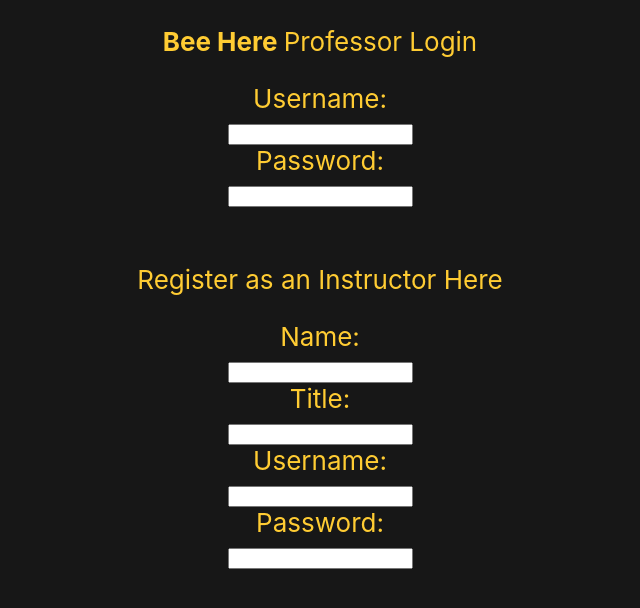
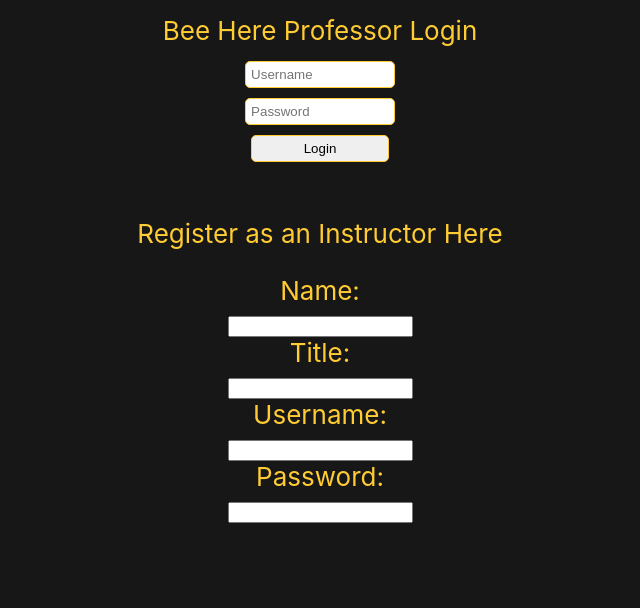
Before and after one commit to cmolder/headcount-web, a React (Create React App) app: page / in a window 1280 px wide. Shown: the top 608 px of the page, without its empty margins (320-960 px from the left). Built offline with nearby package versions, Linux system fonts and the light colour scheme.

Commit message:
Login element and Token redux store added

```diff
--- a/package.json
+++ b/package.json
@@ -5,7 +5,10 @@
   "dependencies": {
     "react": "^16.11.0",
     "react-dom": "^16.11.0",
-    "react-scripts": "3.2.0"
+    "react-redux": "^7.1.3",
+    "react-scripts": "3.2.0",
+    "redux": "^4.0.4",
+    "redux-logger": "^3.0.6"
   },
   "scripts": {
     "start": "react-scripts start",
--- a/src/containers/App.jsx
+++ b/src/containers/App.jsx
@@ -1,10 +1,10 @@
 import React from "react";
-//import logo from "./logo.svg";
+import Login from './Login';
 import "../styles/App.css";
 
 function App() {
-  var login = 0; //turns to one when succesful login
-  var active = 0; //activates when class activates
+  let login  = false; //turns to true when succesful login
+  var active = false; //activates when class activates
 
   /*
   var username;
@@ -19,7 +19,7 @@
   if (login && active) {
 	return (
 	  <div className="App">
-        <header className="App-header">
+		<div className="App-header">
 		  <p>
 			Mark that you're here in "class name" by opening the <b>Bee Here</b>{" "}
 			app and typing in this class code
@@ -27,14 +27,14 @@
 		  <h1> </h1>
 		  <p> </p>
 		  <button type="button">End Attendance</button>
-        </header>
+		</div>
 	  </div>
 	);
   }
   if (login && !active) {
 	return (
 	  <div className="App">
-        <header className="App-header">
+		<div className="App-header">
 		  <p>Hello "put professor name here", activate your class below</p>
 		  <select>
 			<option value="volvo">Volvo</option>
@@ -60,26 +60,15 @@
 		  <br></br>
 		  <p>Get all attendence data:</p>
 		  <button>Download Form</button>
-        </header>
+		</div>
 	  </div>
 	);
   }
   if (!login) {
 	return (
 	  <div className="App" align="left">
-        <header className="App-header">
-          <p>
-            <b>Bee Here </b>Professor Login
-          </p>
-          <form id="login">
-            Username:<br></br>
-            <input type="text" name="username"></input>
-            <br></br>
-            Password:<br></br>
-            <input type="text" name="password"></input>
-            <br></br>
-          </form>
-          <br></br>
+		<div className="App-header">
+		  <Login />
 
 		  <p>Register as an Instructor Here</p>
 		  <form id="newUser">
@@ -93,10 +82,10 @@
 			<input type="text" name="username"></input>
 			<br></br>
 			Password:<br></br>
-            <input type="text" name="password"></input>
+			<input type="password" name="password"></input>
 			<br></br>
 		  </form>
-        </header>
+		</div>
 	  </div>
 	);
   }
--- /dev/null
+++ b/src/containers/Login.jsx
@@ -0,0 +1,51 @@
+import React from 'react';
+import { useSelector, useDispatch } from 'react-redux';
+import { setToken } from '../redux/actions/token';
+import '../styles/Login.css';
+
+const Login = () => {
+
+    const dispatch = useDispatch();      // Items to/from Redux store
+    const token    = useSelector(state => state.token.token);
+
+    const userInput = React.createRef(); // References to username and password input
+    const passInput = React.createRef();
+
+    // Call the server with username and password.
+    // - If valid, returns a JWT token which is saved in Redux store
+    // - If invalid, returns an error message
+    async function handleLogin() {
+
+        const authResult = await fetch("https://headcount-server.herokuapp.com/auth/",
+        {
+            method: 'POST',
+            body: JSON.stringify({
+                'username': userInput.current.value,
+                'password': passInput.current.value
+            }),
+            headers: {
+                'Content-Type': 'application/json'
+            }
+        });
+        const authObj = await authResult.json();
+
+        if(typeof authObj.token === 'undefined')
+            console.log("Error authenticating");
+        else {
+            console.log("token: ", authObj.token);
+            dispatch(setToken(authObj.token));
+        }
+    }
+
+    return(
+        <div className='Login'>
+            <p>Bee Here Professor Login</p>
+            <input ref={userInput} type="text" placeholder="Username" name="username"></input>
+            <input ref={passInput} type="password" placeholder="Password" name="password"></input>
+            <button onClick={() => handleLogin()}>Login</button>
+            <p>{token}</p>
+        </div>
+    )
+}
+
+export default Login;
--- a/src/index.js
+++ b/src/index.js
@@ -1,12 +1,26 @@
+// --- Dependencies ---
 import React from "react";
 import ReactDOM from "react-dom";
-import "./styles/index.css";
+
+// Redux
+import { createStore, applyMiddleware } from 'redux';
+import { Provider } from 'react-redux';
+import logger from 'redux-logger';
+import reducer from './redux/reducers/_reducer';
+
 import App from "./containers/App";
 import * as serviceWorker from "./serviceWorker";
+import "./styles/index.css";
 
-//<App />
 
-ReactDOM.render(<App />, document.getElementById("root"));
+// Redux store
+const store = createStore(reducer, applyMiddleware(logger));
+
+ReactDOM.render(
+    <Provider store={store}>
+        <App />
+    </Provider>,
+    document.getElementById("root"));
 
 // If you want your app to work offline and load faster, you can change
 // unregister() to register() below. Note this comes with some pitfalls.
--- /dev/null
+++ b/src/redux/actions/token.js
@@ -0,0 +1,8 @@
+export const SET_TOKEN = 'SET_TOKEN';
+
+export function setToken(payload) {
+    return {
+        type: SET_TOKEN,
+        payload: payload
+    }
+}
--- /dev/null
+++ b/src/redux/reducers/_reducer.js
@@ -0,0 +1,8 @@
+import { combineReducers } from 'redux';
+import tokenReducer from './tokenReducer';
+
+const reducer = combineReducers({
+    token: tokenReducer,
+});
+
+export default reducer;
--- /dev/null
+++ b/src/redux/reducers/tokenReducer.js
@@ -0,0 +1,15 @@
+import { SET_TOKEN } from '../actions/token';
+
+function tokenReducer(state = { token: '' }, action) {
+    switch(action.type) {
+        case SET_TOKEN:
+            return {
+                ...state,
+                token: action.payload
+            }
+        default:
+            return state;
+    }
+}
+
+export default tokenReducer;
--- /dev/null
+++ b/src/styles/Login.css
@@ -0,0 +1,42 @@
+.Login {
+    display: flex;
+    flex-direction: column;
+
+    text-align: center;
+    align-items: center;
+    justify-content: top;
+    font-size: calc(10px + 2vmin);
+
+
+}
+
+.Login input {
+    margin-bottom: 10px;
+    padding: 5px;
+    width: 40%;
+
+    border: 1px solid #ffcc33;
+    border-radius: 5px;
+    font-family: 'Arial', sans-serif;
+}
+
+.Login p {
+    color: #ffcc33;
+    margin: 15px;
+}
+
+.Login button {
+    padding: 5px;
+    width: 40%;
+
+    border: 1px solid #ffcc33;
+    border-radius: 5px;
+}
+
+.Login button:hover {
+    background-color: #bbb;
+}
+
+.Login button:active {
+    background-color: #888;
+}
```
Also changed, not shown: 1 other file (tests, documents, lock files or other folders). Lines whose indentation alone changed are shown as unchanged.
